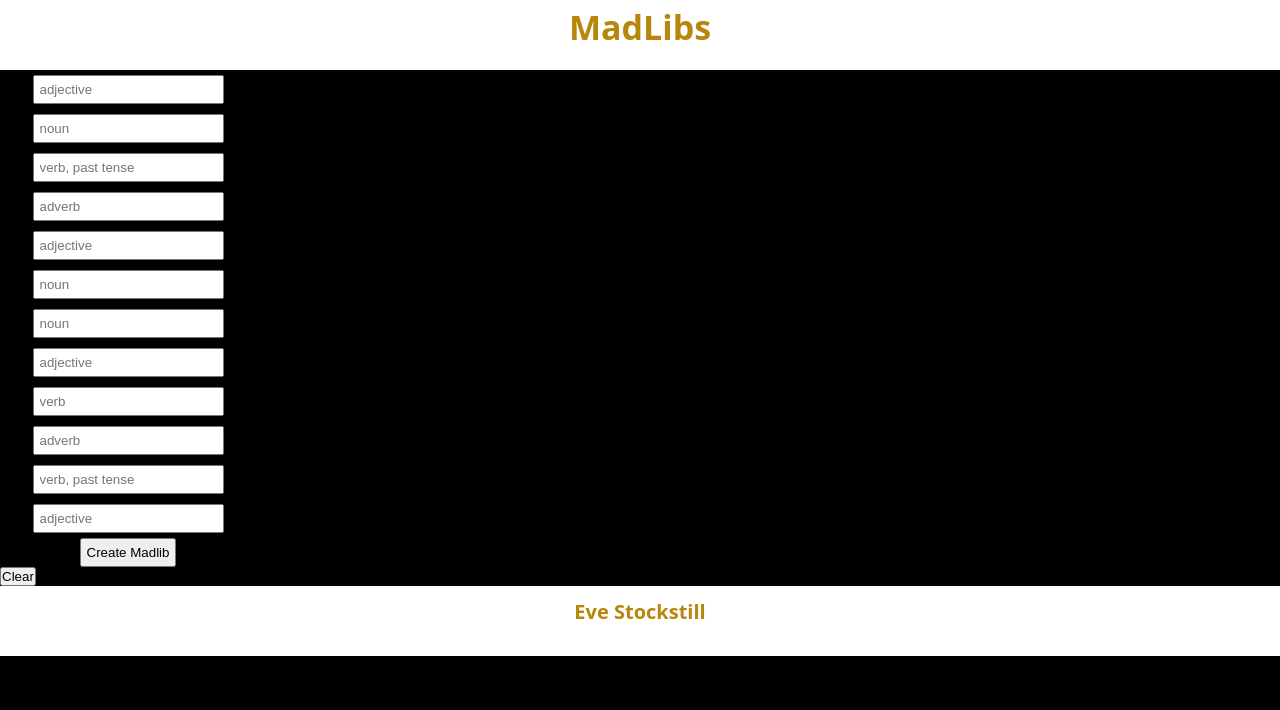
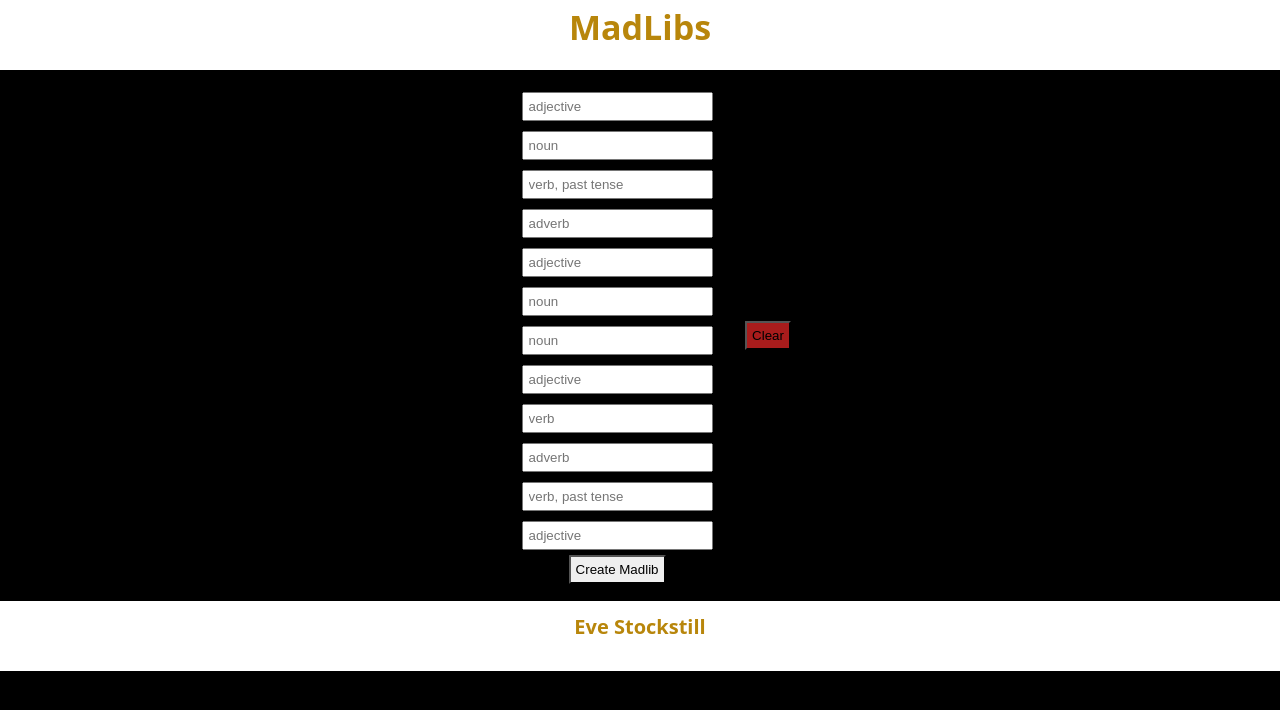
Before and after one commit to evestockstill/career-madlib, a React app: page / in a window 1280 px wide. Shown: the top 710 px of the page. Built offline with nearby package versions, Linux system fonts and the light colour scheme.

Commit message:
more style

```diff
--- a/src/components/Footer.css
+++ b/src/components/Footer.css
@@ -1,6 +1,7 @@
 .Footer {
     height: 7rem;
   background: #fff;
+  margin-top: 1.7rem;
 }
 h3 {
     text-align: center;
--- a/src/components/Header.css
+++ b/src/components/Header.css
@@ -1,6 +1,7 @@
 Header {
   height: 7rem;
   background: #fff;
+  margin-bottom: 1.7rem;
 }
 h1 {
     text-align: center;
--- a/src/components/madlib/App.css
+++ b/src/components/madlib/App.css
@@ -1,7 +1,7 @@
 * {
   margin: 0;
-  padding: 0; }
-
+  padding: 0;
+}
 *,
 *::before,
 *::after {
--- a/src/components/madlib/Form.css
+++ b/src/components/madlib/Form.css
@@ -1,15 +1,33 @@
-input {
+form {
+  display: flex;
+  justify-content: center;
+  align-items: center;
+  input {
     display: flex;
-    margin: .5rem;
-    padding: .5rem;
+    margin: 0.5rem auto;
+    padding: 0.5rem;
+    justify-content: space-between;
+  }
+  .clear {
+  padding: 0.5rem;
+  background: rgb(168, 28, 28);
+  outline: none;
 }
-.container {
+  .container {
     display: flex;
     width: 20%;
+    flex-direction: column;
+    justify-content: center;
     align-items: center;
-    flex-direction: column;
-    justify-content: space-between;
+  }
+  .madlib {
+    padding: 0.5rem;
+    border-radius: 2%;
+    outline: none;
+    transition: 1s ease;
+    &:hover {
+    background: darkgoldenrod;
+        }
+    }
+
 }
-.madlib {
-    padding: .5rem;
-}
--- a/src/components/madlib/Form.js
+++ b/src/components/madlib/Form.js
@@ -20,8 +20,8 @@ const Form = ({ onSubmit, onChange, inputs, onReset }) => (
         <input value={inputs['11']} type="text" onChange={onChange} name="11" placeholder="adjective" />
         <button className={styles.madlib}>Create Madlib</button>
       </div>
+      <button className={styles.clear} onClick={onReset}>Clear</button>
     </form>
-    <button onClick={onReset}>Clear</button>
   </>
 );
 
```
